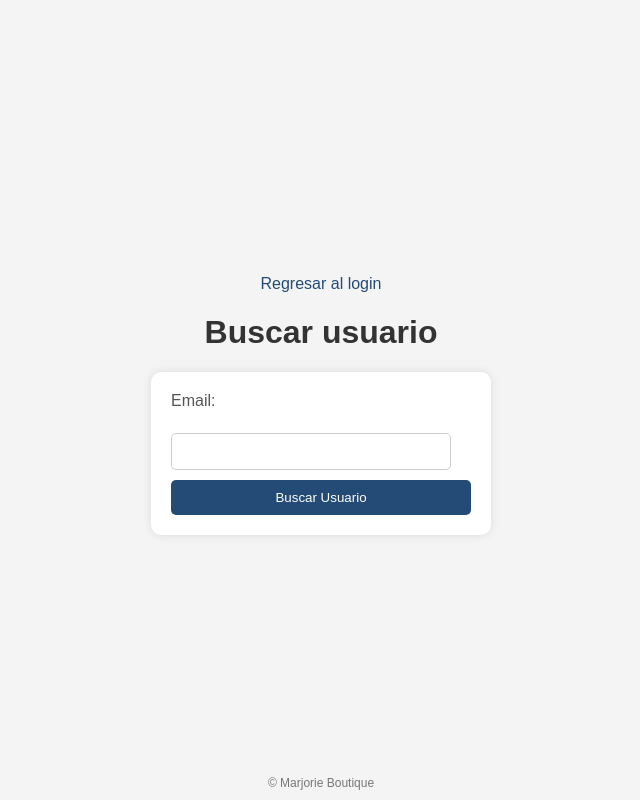
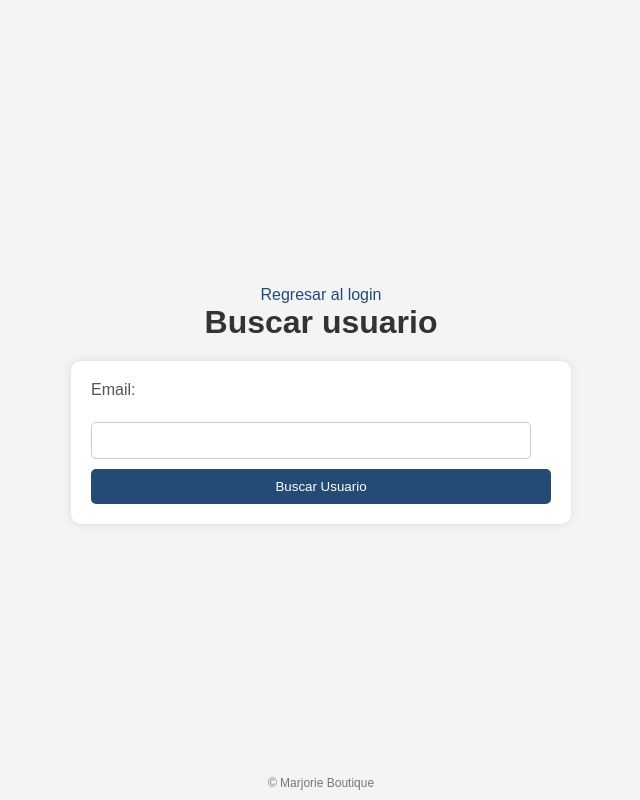
Before and after one commit to Thgear27/proyecto-ads, a PHP site: page /moduloSeguridad/getReestablacerContrasena.php in a window 1280 px wide. Shown: the whole page, without its empty margins (319-959 px from the left). Run offline with PHP 8.4, Linux system fonts and the light colour scheme; data that the repository does not hold is empty; some libraries are stand-ins or nearby versions.

Commit message:
style: add basic styles

```diff
--- a/src/assets/styles.css
+++ b/src/assets/styles.css
@@ -1,3 +1,9 @@
+* {
+  margin: 0;
+  padding: 0;
+  box-sizing: border-box;
+}
+
 body {
   font-family: Arial, sans-serif;
   background-color: #f4f4f4;
@@ -19,7 +25,8 @@ form {
   padding: 20px;
   border-radius: 10px;
   box-shadow: 0 0 10px rgba(0, 0, 0, 0.1);
-  width: 300px;
+  width: 500px;
+  max-width: 50%;
 }
 
 label {
@@ -31,6 +38,7 @@ label {
 input[type="text"],
 input[type="email"],
 input[type="password"],
+input[type="number"],
 select {
   width: calc(100% - 20px);
   padding: 10px;
@@ -80,7 +88,7 @@ nav {
   flex-direction: column;
   align-items: center;
   gap: 10px;
-  margin-top: 20px;
+  width: 100%;
 }
 
 .nav-link {
@@ -89,6 +97,7 @@ nav {
   padding: 10px 20px;
   border-radius: 5px;
   text-decoration: none;
+  width: 100%;
 }
 
 .nav-link:hover {
@@ -158,6 +167,8 @@ tbody td {
   box-shadow: none;
   width: auto;
   display: flex;
+  width: 100%;
+  max-width: none;
   gap: 10px;
 }
 
@@ -178,3 +189,16 @@ tbody td {
 .submit-buscar:hover {
   background-color: #0056b3;
 }
+
+.main-container {
+  display: flex;
+  flex-direction: column;
+  align-items: center;
+  gap: 20px;
+}
+
+.info {
+  display: flex;
+  flex-direction: column;
+  gap: 16px;
+}
--- a/src/moduloAlmacen/formRegistrarProductoAlmacen.php
+++ b/src/moduloAlmacen/formRegistrarProductoAlmacen.php
@@ -8,7 +8,7 @@ class formRegistrarProductoAlmacen extends vista
     $this->cabeceraShow('Registrar producto');
 ?>
     <a class="regresar-boton" href="/moduloSeguridad/indexPanelPrincipal.php">Regresar al panel principal</a>
-    <h1>Registrar Producto</h1>
+    <h1 style="margin-bottom: 20px;">Registrar Producto</h1>
     <form action="/moduloAlmacen/getRegistrarProductoAlmacen.php" method="POST">
       <div>
         <label for="nombreProducto">Nombre del producto:</label>
--- a/src/moduloAlmacen/panelStockAlmacen.php
+++ b/src/moduloAlmacen/panelStockAlmacen.php
@@ -9,7 +9,7 @@ class panelStockAlmacen extends vista
 ?>
     <a class="regresar-boton" href="/moduloSeguridad/indexPanelPrincipal.php">Regresar al panel principal</a>
     <div class="container">
-      <h1>Productos de Almacén</h1>
+      <h1 style="margin-bottom: 20px;">Productos de Almacén</h1>
       <!-- TODO: add implementation -->
       <form class="form-buscar" action="todo">
         <input type="text" class="input-buscar" id="inputBuscar" placeholder="Buscar productos por nombre...">
--- a/src/moduloSeguridad/formAutenticarUsuario.php
+++ b/src/moduloSeguridad/formAutenticarUsuario.php
@@ -7,7 +7,7 @@ class formAutenticarUsuario extends vista
   {
     $this->cabeceraShow('Login');
 ?>
-    <h1>Autenticar Usuario</h1>
+    <h1 style="margin-bottom: 20px;">Autenticar Usuario</h1>
     <form action="/moduloSeguridad/getUsuario.php" method="POST">
       <label for="txtEmail">Email:</label>
       <input type="email" name="txtEmail" id="txtEmail" required>
--- a/src/moduloSeguridad/formBuscarUsuario.php
+++ b/src/moduloSeguridad/formBuscarUsuario.php
@@ -8,7 +8,7 @@ class formBuscarUsuario extends vista
     $this->cabeceraShow('Búsqueda de Usuario');
 ?>
     <a href="/index.php">Regresar al login</a>
-    <h1>Buscar usuario</h1>
+    <h1 style="margin-bottom: 20px;">Buscar usuario</h1>
     <form action="/moduloSeguridad/getReestablacerContrasena.php" method="POST">
       <label for="txtEmail">Email:</label>
       <br>
--- a/src/moduloSeguridad/formCambiarContrasena.php
+++ b/src/moduloSeguridad/formCambiarContrasena.php
@@ -8,7 +8,7 @@ class formCambiarContrasena extends vista
     $this->cabeceraShow('Cambiar contraseña');
 ?>
     <a class="regresar-boton" href="/moduloSeguridad/indexPanelPrincipal.php">Regresar al panel principal</a>
-    <h1>Cambiar contraseña</h1>
+    <h1 style="margin-bottom: 20px;">Cambiar contraseña</h1>
     <form action="/moduloSeguridad/getCambiarContrasena.php" method="POST">
       <div>
         <label for="contrasenaActual">Contraseña actual:</label>
--- a/src/moduloSeguridad/formCodigoSeguridad.php
+++ b/src/moduloSeguridad/formCodigoSeguridad.php
@@ -8,7 +8,7 @@ class formCodigoSeguridad extends vista
     $this->cabeceraShow('Código de Seguridad');
 ?>
     <a href="/index.php">Regresar al login</a>
-    <h1>Ingrese su código de seguridad</h1>
+    <h1 style="margin-bottom: 20px;">Ingrese su código de seguridad</h1>
     <form action="/moduloSeguridad/getReestablacerContrasena.php" method="POST">
       <label for="txtCodigoSeguridad">Código:</label>
       <input type="text" name="txtCodigoSeguridad" id="txtCodigoSeguridad" required>
--- a/src/moduloSeguridad/formReestablecerContrasena.php
+++ b/src/moduloSeguridad/formReestablecerContrasena.php
@@ -8,7 +8,7 @@ class formReestablecerContrasena extends vista
     $this->cabeceraShow('Reestablecer contraseña');
 ?>
     <a href="/index.php">Regresar al login</a>
-    <h1>Reestablecer contraseña</h1>
+    <h1 style="margin-bottom: 20px;">Reestablecer contraseña</h1>
     <form action="/moduloSeguridad/getReestablacerContrasena.php" method="POST">
       <div>
         <label for="contrasenaNueva">Contraseña nueva:</label>
--- a/src/moduloSeguridad/formRegistrarUsuario.php
+++ b/src/moduloSeguridad/formRegistrarUsuario.php
@@ -8,7 +8,7 @@ class formRegistrarUsuario extends vista
     $this->cabeceraShow('Registrar Empleado');
 ?>
     <a class="regresar-boton" href="/moduloSeguridad/indexPanelPrincipal.php">Regresar al panel principal</a>
-    <h1>Registrar Empleado</h1>
+    <h1 style="margin-bottom: 20px;">Registrar Empleado</h1>
     <form action="/moduloSeguridad/getRegistrarUsuario.php" method="POST">
       <div>
         <label for="nombre">Nombre:</label>
```
Also changed, not shown: src/moduloSeguridad/panelPrincipalSistema.php (+12 -0 lines).
